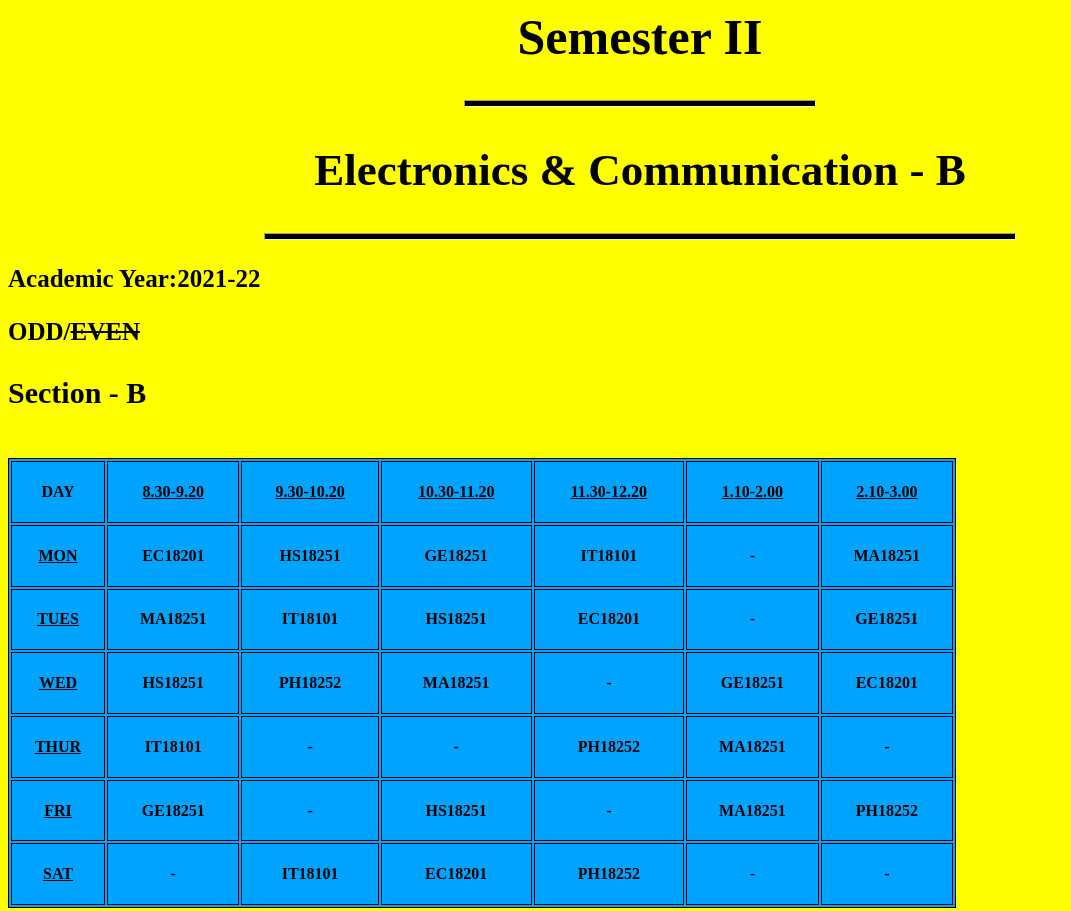
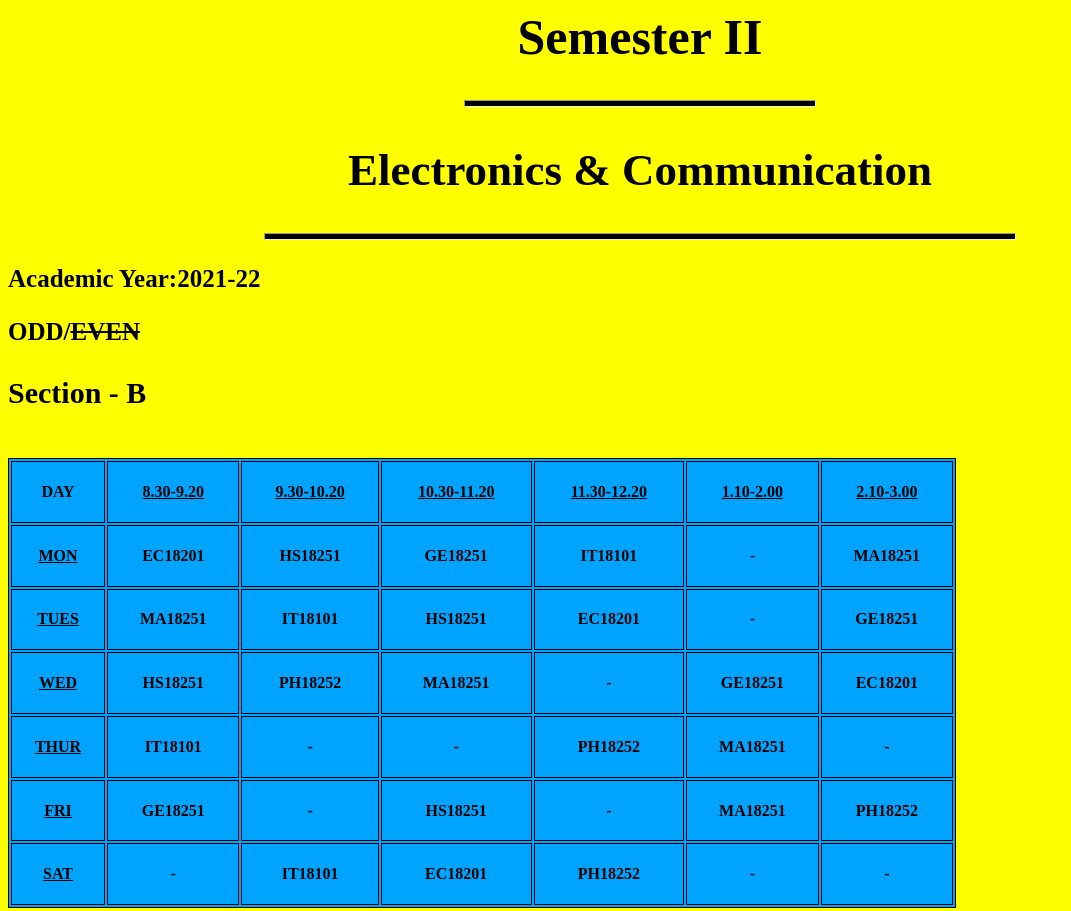
Before and after one commit to mageshsudhakar/web, a plain HTML site: page index.html in a window 1280 px wide. Shown: the top 911 px of the page, without its empty margins (0-1071 px from the left). Drawn offline with Linux system fonts and the light colour scheme.

Commit message:
Update index.html

```diff
--- a/index.html
+++ b/index.html
@@ -10,7 +10,7 @@ table, th, td
 <body>
 <h1 style="text-align:center;font-size:50px"><b>Semester II</b></h1>
 <hr style="height:5px;width:350px;align:center;background-color:black;">
-<h2 style="text-align:center;font-size:45px;">Electronics & Communication - B</h2>
+<h2 style="text-align:center;font-size:45px;">Electronics & Communication </h2>
 <hr style="height:5px;width:750px;align:center;background-color:black;">
 <p style="alignleft+10px;font-size:25px;"><b>Academic Year:2021-22</b></p>
 <p style="alignright;font-size:25px;"><b>ODD/<del>EVEN</del></b></p>
```
